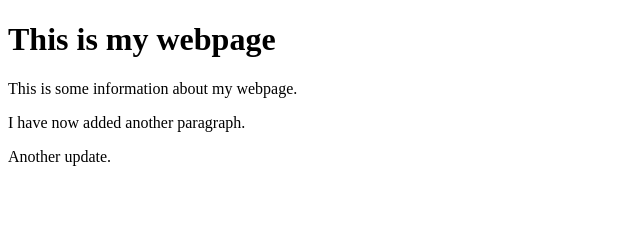
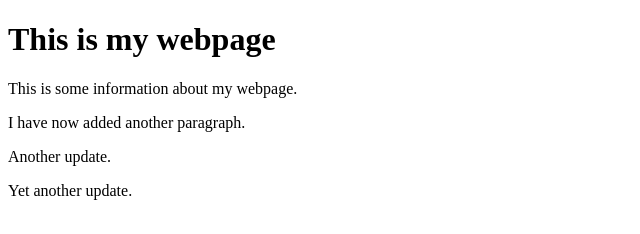
Before and after one commit to LordKalmed/GreenTeam_Git, a plain HTML site: page index.html in a window 1280 px wide. Shown: the whole page, without its empty margins (0-640 px from the left). Drawn offline with Linux system fonts and the light colour scheme.

Commit message:
Final Update

```diff
--- a/index.html
+++ b/index.html
@@ -14,5 +14,7 @@
     <p> I have now added another paragraph.</p>
 
     <p> Another update.</p>
+
+    <p>Yet another update.</p>
 </body>
 </html>
```
